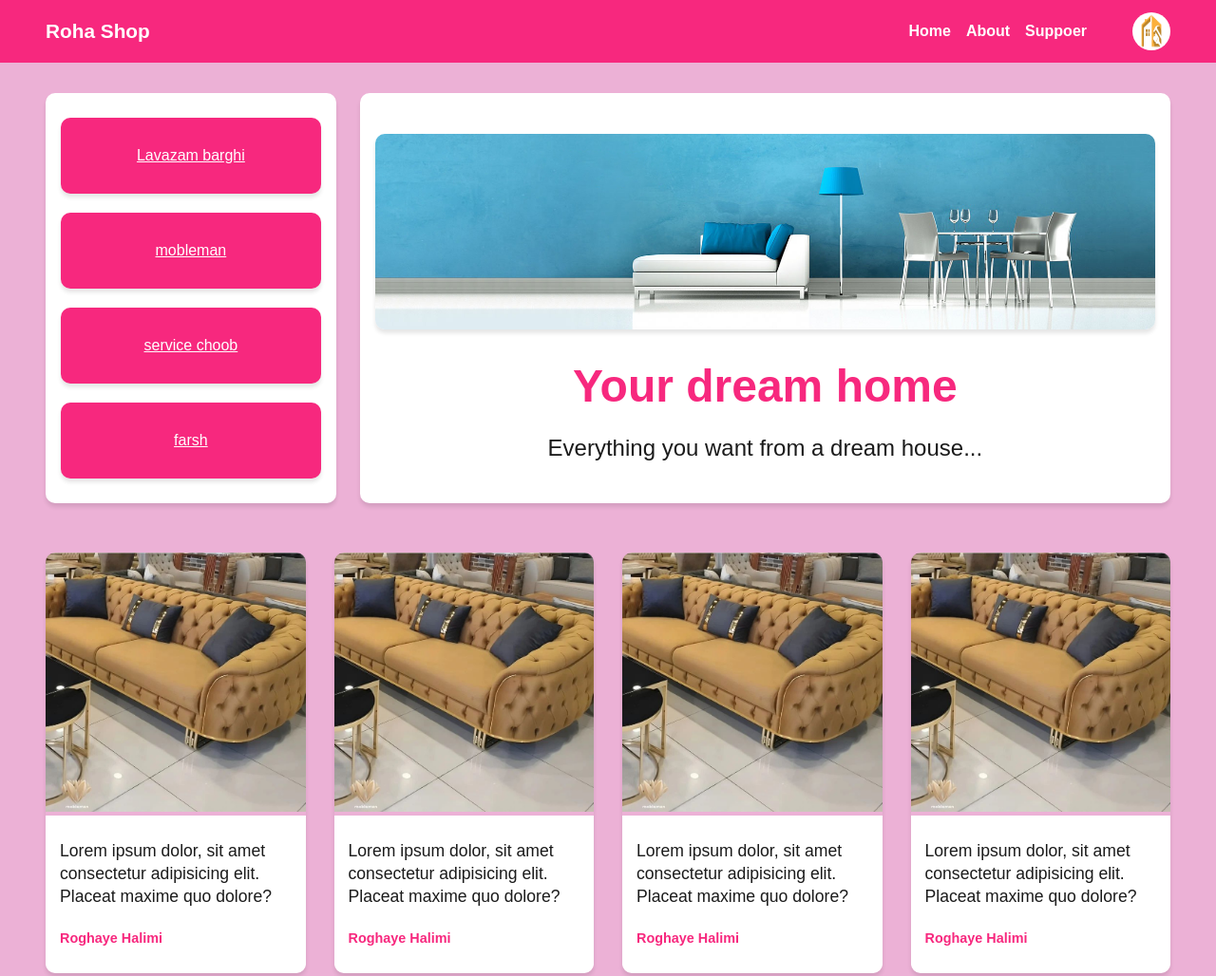
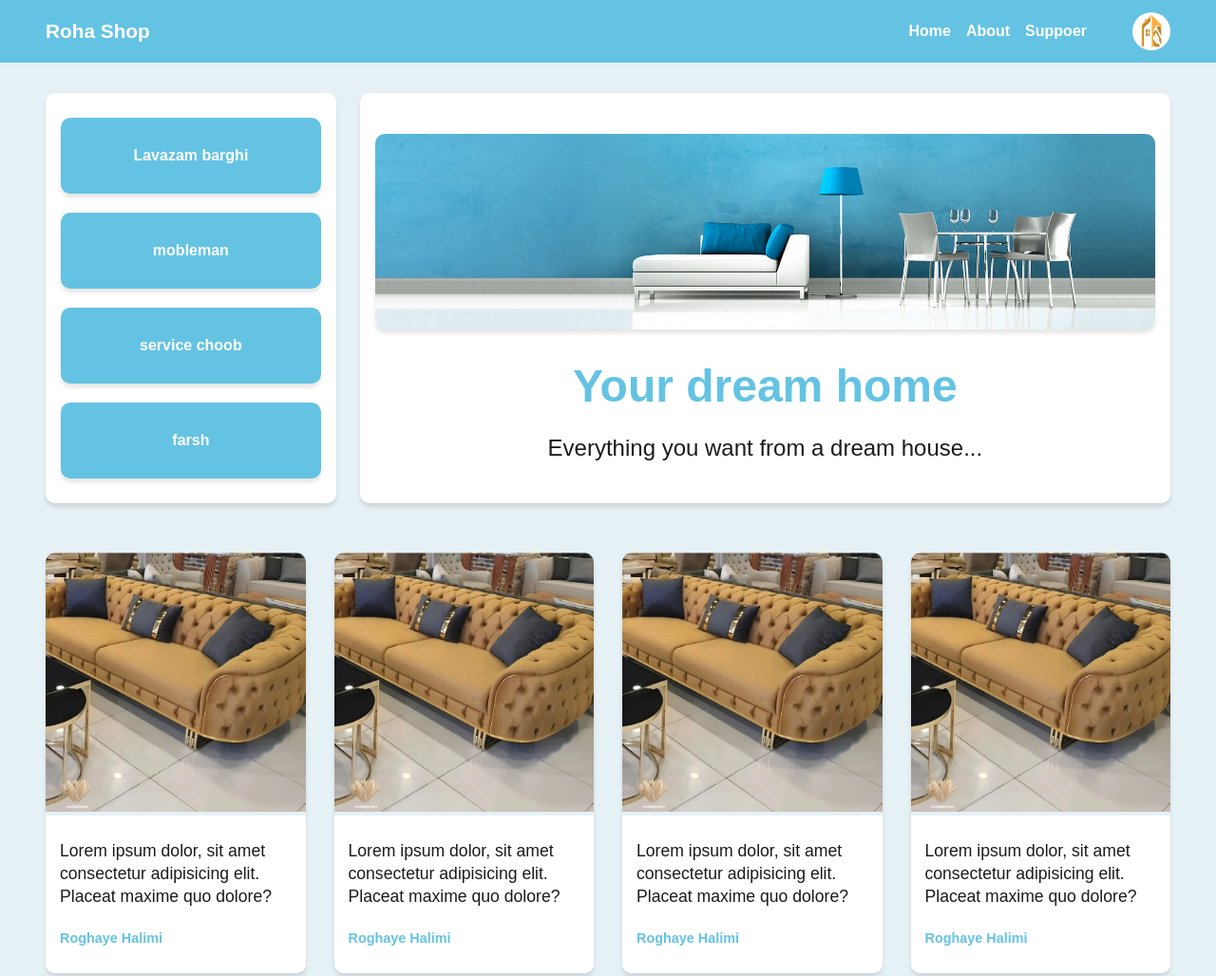
Before and after one commit to RoHa95/shop-website-sass, a plain HTML site: page index.html in a window 1280 px wide. Shown: the top 1028 px of the page at 95% size. Drawn offline with Linux system fonts and the light colour scheme.

Commit message:
fixed some styles

```diff
--- a/styles/scss/_variables.scss
+++ b/styles/scss/_variables.scss
@@ -1,4 +1,4 @@
-$primaryColor:#f7287e;
+$primaryColor:#64C3E3;
 $secendoryColor:#fff;
 $textColor:rgb(27,27,27);
-$bgColor:#ecb1d6;
+$bgColor:#E6F1F5;
--- a/styles/scss/style.scss
+++ b/styles/scss/style.scss
@@ -79,7 +79,8 @@ body{
         }
         a{
             color: $secendoryColor;
-
+            text-decoration: none;
+            font-weight: bold;
         }
     }
     main{
```
Also changed, not shown: styles/css/style.css, 1 other file.
